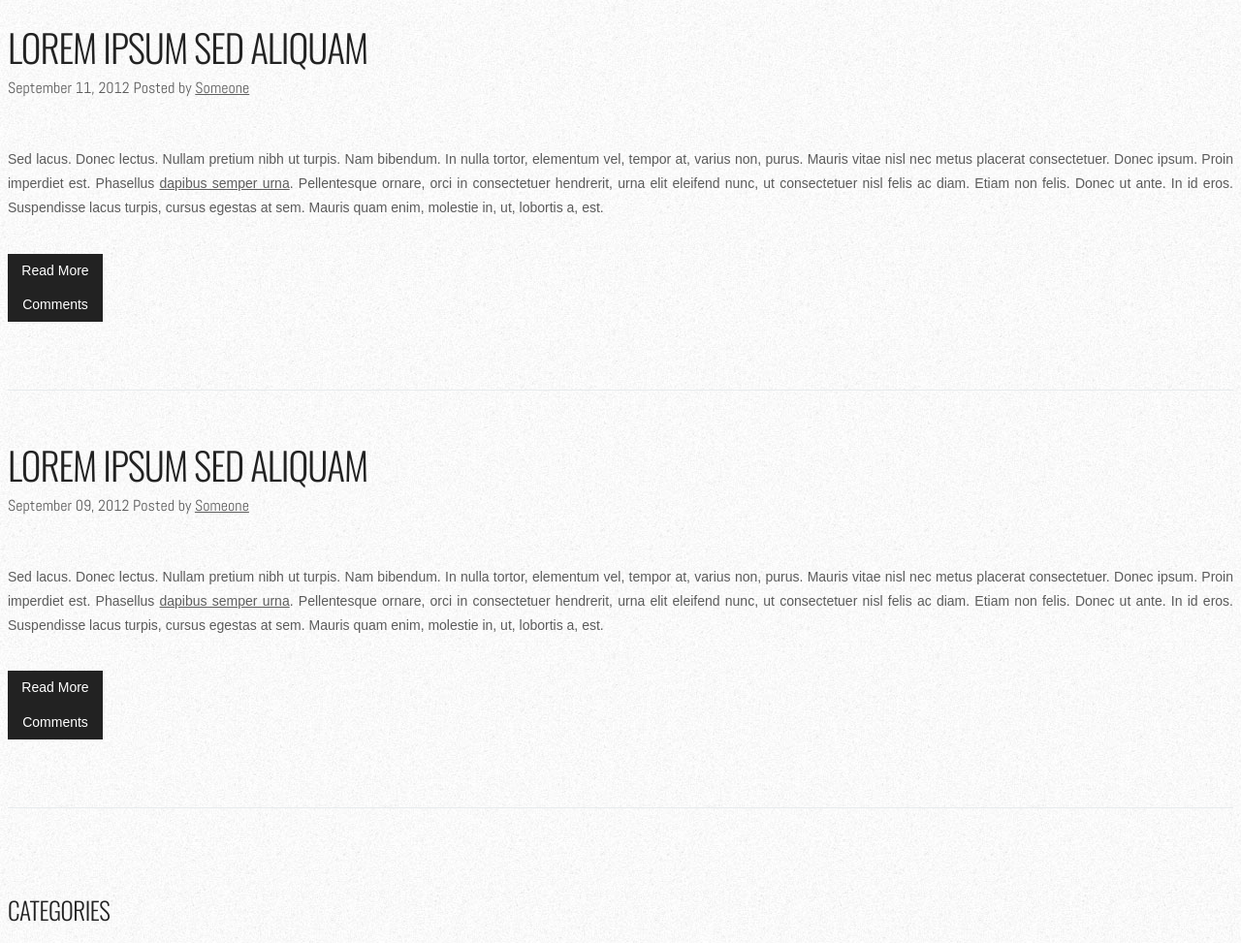
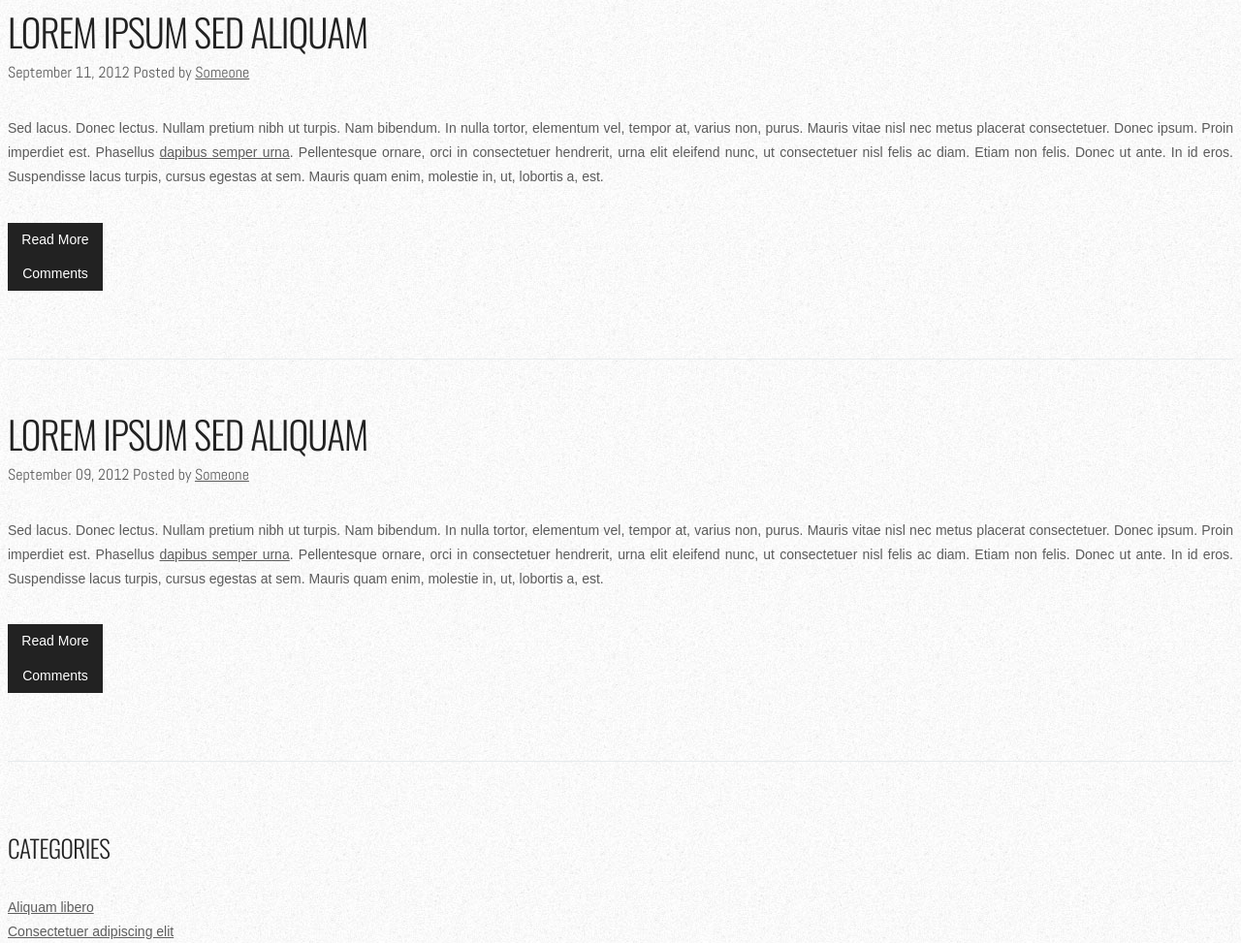
Before and after one commit to kaylamarieh/project_transformation_hauge_kayla, a plain HTML site: page index.html in a window 1280 px wide. Shown: the part 1196-2169 px from the top of the page at 97% size. Drawn offline with nearby package versions, Linux system fonts and the light colour scheme.

Commit message:
remove clearing divs

```diff
--- a/index.html
+++ b/index.html
@@ -38,7 +38,6 @@
                     <time class="date" datetime="2012-09-12">September 12, 2012</time>
                     <span class="posted">Posted by <a href="#">Someone</a></span>
                 </p>
-                <div style="clear: both;">&nbsp;</div>
                 <div class="entry">
                     <p>This is <strong>Keyboard </strong>, a free, fully standards-compliant CSS template designed by <a href="http://www.freecsstemplates.org">FCT</a>.        The photos in this template are from <a href="http://fotogrph.com/"> Fotogrph</a>. This free template is released under a <a href="http://creativecommons.org/licenses/by/3.0/">Creative Commons Attributions 3.0</a> license, so you are pretty much free to do whatever you want with it (even use it commercially) provided you keep the links in the footer intact. Aside from that, have fun with it :) </p>
                     <p>Sed lacus. Donec lectus. Nullam pretium nibh ut turpis. Nam bibendum. In nulla tortor, elementum ipsum. Proin imperdiet est. Phasellus dapibus semper urna. Pellentesque ornare, orci in felis. Donec ut ante. In id eros. Suspendisse lacus, cursus egestas at sem.</p>
@@ -54,7 +53,6 @@
                     <time class="date" datetime="2012-09-11">September 11, 2012</time>
                     <span class="posted">Posted by <a href="#">Someone</a></span>
                 </p>
-                <div style="clear: both;">&nbsp;</div>
                 <div class="entry">
                     <p>Sed lacus. Donec lectus. Nullam pretium nibh ut turpis. Nam bibendum. In nulla tortor, elementum vel, tempor at, varius non, purus. Mauris vitae nisl nec metus placerat consectetuer. Donec ipsum. Proin imperdiet est. Phasellus <a href="#">dapibus semper urna</a>. Pellentesque ornare, orci in consectetuer hendrerit, urna elit eleifend nunc, ut consectetuer nisl felis ac diam. Etiam non felis. Donec ut ante. In id eros. Suspendisse lacus turpis, cursus egestas at sem.  Mauris quam enim, molestie in,  ut, lobortis a, est.</p>
                     <p class="links">
@@ -69,7 +67,6 @@
                     <time class="date" datetime="2012-09-09">September 09, 2012</time>
                     <span class="posted">Posted by <a href="#">Someone</a></span>
                 </p>
-                <div style="clear: both;">&nbsp;</div>
                 <div class="entry">
                     <p>Sed lacus. Donec lectus. Nullam pretium nibh ut turpis. Nam bibendum. In nulla tortor, elementum vel, tempor at, varius non, purus. Mauris vitae nisl nec metus placerat consectetuer. Donec ipsum. Proin imperdiet est. Phasellus <a href="#">dapibus semper urna</a>. Pellentesque ornare, orci in consectetuer hendrerit, urna elit eleifend nunc, ut consectetuer nisl felis ac diam. Etiam non felis. Donec ut ante. In id eros. Suspendisse lacus turpis, cursus egestas at sem.  Mauris quam enim, molestie in,  ut, lobortis a, est.</p>
                     <p class="links">
@@ -78,7 +75,6 @@
                     </p>
                 </div>
             </article>
-            <div style="clear: both;">&nbsp;</div>
         </main>
             <!-- end #content -->
         <aside id="sidebar">
@@ -117,7 +113,6 @@
             </section>
         </aside>
             <!-- end #sidebar -->
-        <div style="clear: both;">&nbsp;</div>
     </div>
         <!-- end #page -->
     <footer id="footer">
```
